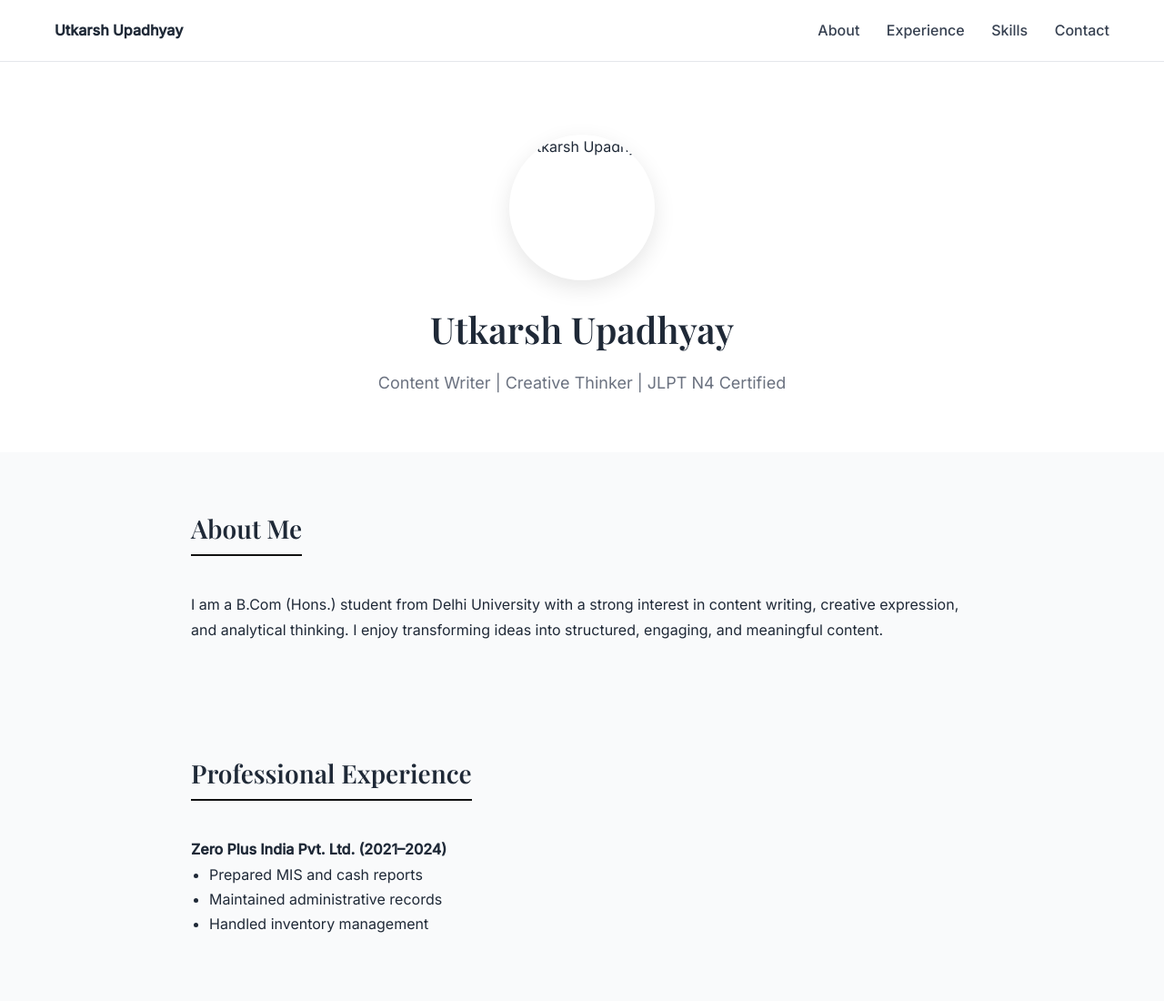
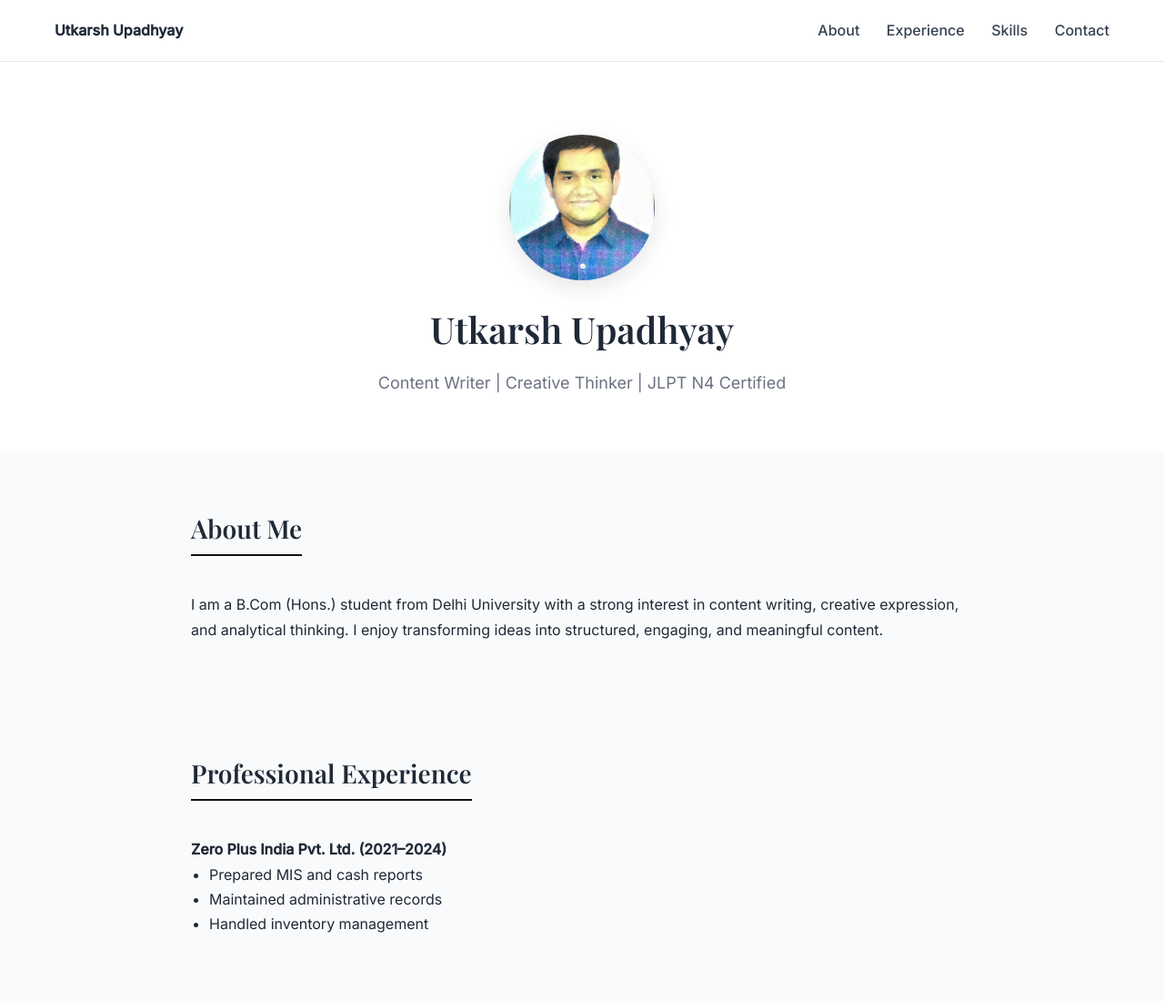
Before and after one commit to utkarsh-2549/utkarsh-2549.github.io, a plain HTML site: page index.html in a window 1280 px wide. Shown: the top 1100 px of the page at 91% size. Drawn offline with nearby package versions, Linux system fonts and the light colour scheme.

Commit message:
Update index.html
Signed-off-by: utkarsh-2549 <upadhyayupahyay01002@gmail.com>

```diff
--- a/index.html
+++ b/index.html
@@ -123,7 +123,7 @@
 
 <header>
   <div class="profile">
-    <img src="your-photo.jpg" alt="Utkarsh Upadhyay">
+   <img src="UT_PHOTO.jpg" alt="Utkarsh Upadhyay">
   </div>
   <h1>Utkarsh Upadhyay</h1>
   <p>Content Writer | Creative Thinker | JLPT N4 Certified</p>
```
